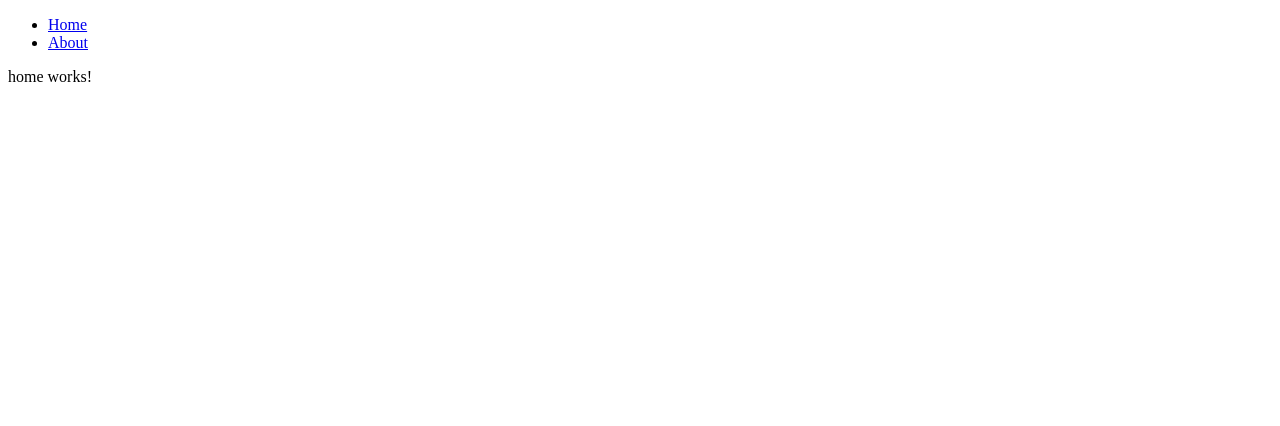
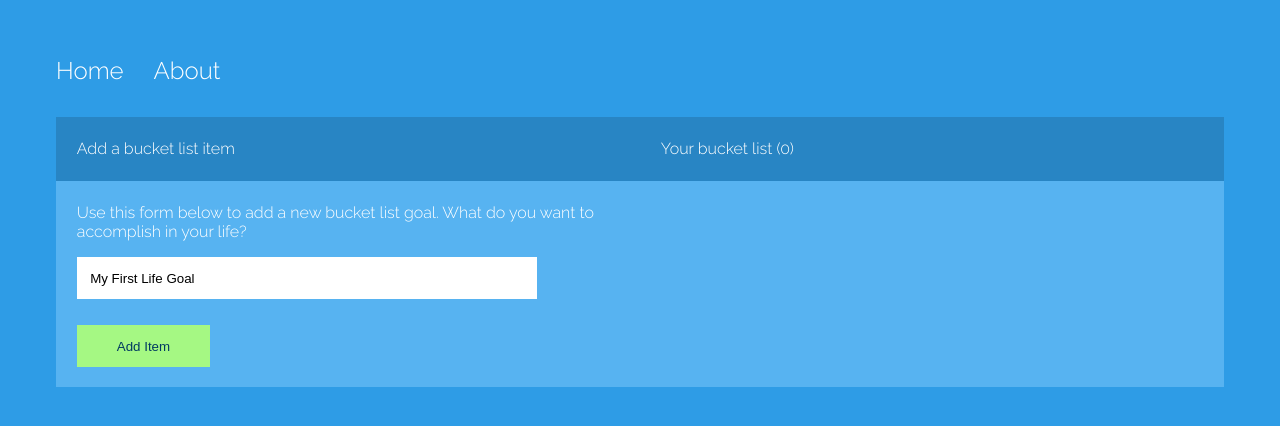
Before and after one commit to friendly-developer/ang5-exmple, an Angular app: page / in a window 1280 px wide. Shown: the top 426 px of the page. Built offline with nearby package versions, Linux system fonts and the light colour scheme.

Commit message:
feat: Added a form and minimal styles

```diff
--- a/src/app/app.module.ts
+++ b/src/app/app.module.ts
@@ -1,6 +1,7 @@
 import { BrowserModule } from '@angular/platform-browser';
 import { NgModule } from '@angular/core';
 
+import {FormsModule} from '@angular/forms';
 import { AppRoutingModule } from './app-routing.module';
 
 import { AppComponent } from './app.component';
@@ -16,7 +17,8 @@
   ],
   imports: [
     BrowserModule,
-    AppRoutingModule
+    AppRoutingModule,
+    FormsModule
   ],
   providers: [],
   bootstrap: [AppComponent]
--- a/src/app/home/home.component.html
+++ b/src/app/home/home.component.html
@@ -1,3 +1,24 @@
-<p>
-  home works!
-</p>
+<div class="container color-dark">
+  <div class="col">
+    <p>Add a bucket list item</p>
+  </div>
+  <div class="col">
+    <p>Your bucket list ({{itemCount}})</p>
+  </div>
+</div>
+<div class="container color-light">
+  <div class="col">
+    <p class="sm">Use this form below to add a new bucket list goal. What do you want to accomplish in your life?</p>
+
+    <form>
+      <input type="text" class="txt" name="item" placeholder="Life goal.." [(ngModel)]='goalText'>
+
+      <input type="submit" class="btn" (click)="addItem()" [value]="btnText">
+    </form>
+  </div>
+  <div class="col">
+    <p class="life-container" *ngFor='let goal of goals'>
+      {{goal}}
+    </p>
+  </div>
+</div>
--- a/src/app/home/home.component.sass
+++ b/src/app/home/home.component.sass
@@ -0,0 +1,34 @@
+.container
+    display: grid
+    grid-template-columns: 50% auto
+
+.col
+    padding: .4em 1.3em
+
+.color-dark
+    background: #2885C4
+
+.color-light
+    background: #57B3F1
+
+
+input.txt
+    border: 0
+    padding: 1em
+    width: 80%
+    margin-bottom: 2em
+
+input.btn
+    border: 0
+    display: block
+    padding: 1em 3em
+    background: #A5F883
+    color: #003A61
+    margin-bottom: 1em
+    cursor: pointer
+
+.life-container
+    background: #3FA0E1
+    padding: .5em
+    font-weight: bold
+    cursor: pointer
--- a/src/app/home/home.component.ts
+++ b/src/app/home/home.component.ts
@@ -6,10 +6,18 @@
   styleUrls: ['./home.component.sass']
 })
 export class HomeComponent implements OnInit {
-
+  itemCount: Number;
+  btnText: String = 'Add Item';
+  goalText: String = 'My First Life Goal';
+  goals: Array<string> = [];
   constructor() { }
-
+  addItem() {
+    this.goals.push(this.goalText);
+    this.goalText = '';
+    this.itemCount = this.goals.length;
+  }
   ngOnInit() {
+    this.itemCount = this.goals.length;
   }
 
 }
--- a/src/styles.sass
+++ b/src/styles.sass
@@ -1 +1,24 @@
 /* You can add global styles to this file, and also import other style files */
+@import url('https://fonts.googleapis.com/css?family=Raleway:300,700')
+
+body
+    background:#2E9CE6
+    padding: 3em
+    font-family: 'Raleway', 'Arial'
+    color:#fff
+
+ul
+    list-style-type:none
+    margin: 0 0 2em 0
+    padding: 0
+
+ul li
+    display: inline
+    margin-right: 30px
+
+ul li a
+    font-size: 1.5em
+
+a
+    color: #fff
+    text-decoration: none
```
